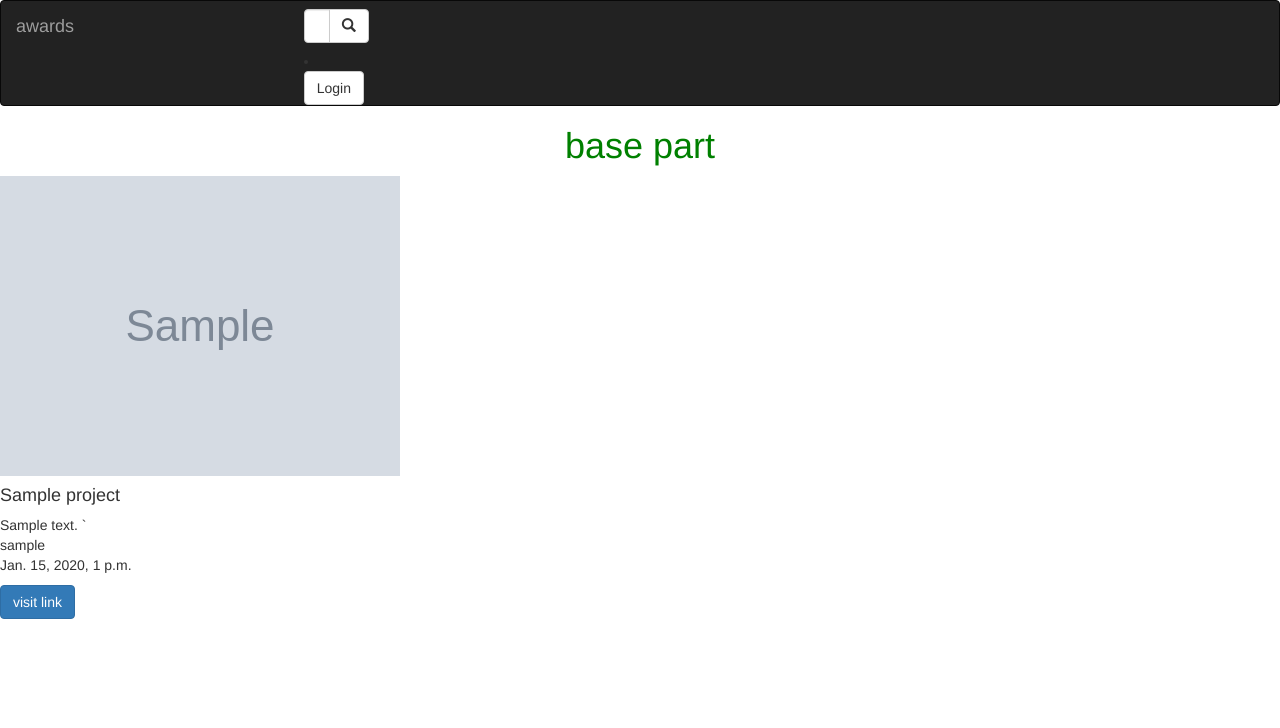
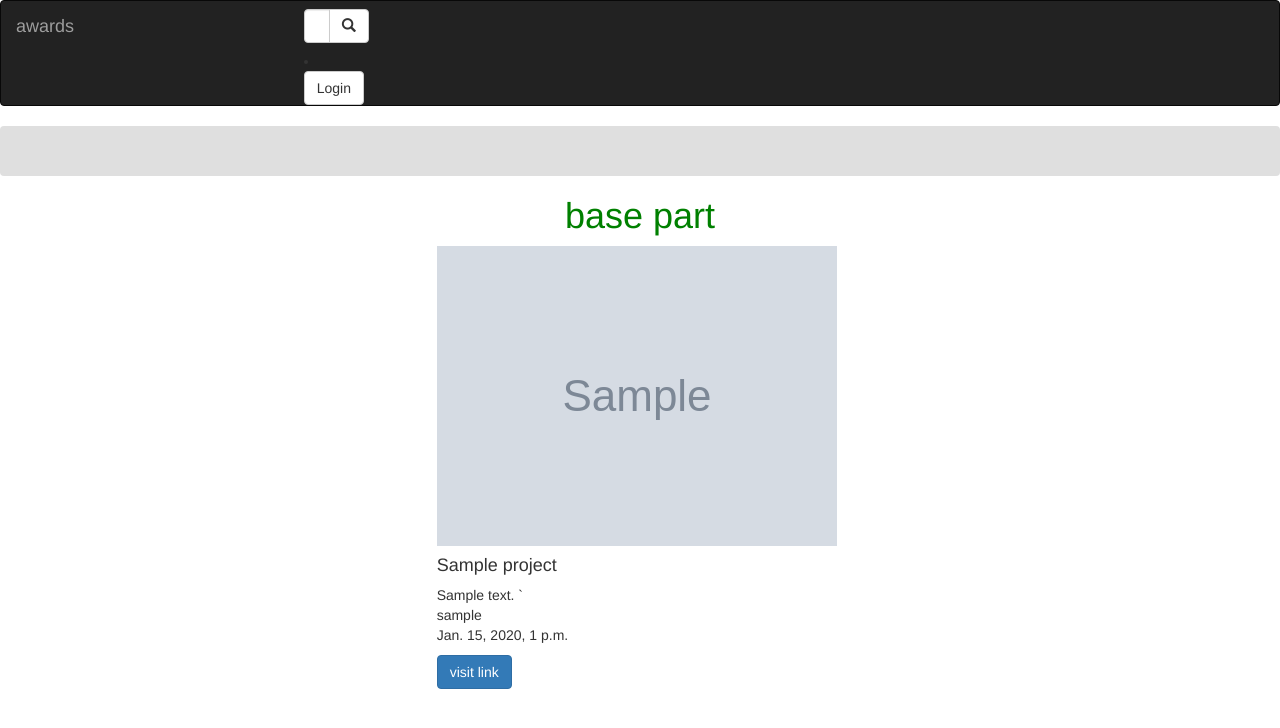
Before and after one commit to trevor-ngugi/awards-app, a Django app: page / in a window 1280 px wide. Shown: the top 728 px of the page. Run offline with Django 3.2, Linux system fonts and the light colour scheme; tables that the repository leaves empty hold one stand-in row (values such as "Sample post"); grey boxes marked "Sample" are stand-in pictures; some libraries are stand-ins or nearby versions.

Commit message:
fixed errors

```diff
--- a/awardss/templates/navbar.html
+++ b/awardss/templates/navbar.html
@@ -62,6 +62,10 @@
       </div>
     </div>
   </nav>
+
+  <nav class="navbar navbar-light" style="background-color: #DFDFDF">
+      <!-- Navbar content -->
+    </nav>
 </body>
 
 </html>
--- a/awardss/templates/projects/landing.html
+++ b/awardss/templates/projects/landing.html
@@ -7,14 +7,16 @@
 
 <div class="row">
     <div class="col-md-4">
+    </div>
+    <div class="col-md-4">
         <div class="card">
-                <img class="card-img-top" src="{{project.project_image.url}}" class="img-responsive" alt="Image">
+            <img  src="{{project.project_image.url}}" class="img-responsive" alt="Image">
             <div class="card-body">
                 <h4 class="card-title">{{project.title}}</h4>
                 <p class="card-text">
                     {% autoescape on %}
                     {{project.description| safe}}
-        `           {% endautoescape %}<br>
+                    ` {% endautoescape %}<br>
                     {{project.name}}<br>
                     {{project.pub_date}}<br>
 
@@ -22,8 +24,8 @@
                 <a href="{{project.link}}" class="btn btn-primary">visit link</a>
             </div>
         </div>
-        </div>
-    </div>
+    </div><br>
+</div><br>
 <!-- <h1>{{project.title}}</h1> -->
 <!-- <h1>{{project.description}}</h1> -->
 <!-- <h1>{% autoescape on %}
@@ -34,4 +36,5 @@
 <!-- <h1>{{project.pub_date}}</h1> -->
 <!-- <img src="{{project.project_image.url}}" class="img-responsive" alt="Image"> -->
 {%endfor%}
+
 {% endblock %}
```
Lines whose indentation alone changed are shown as unchanged.
